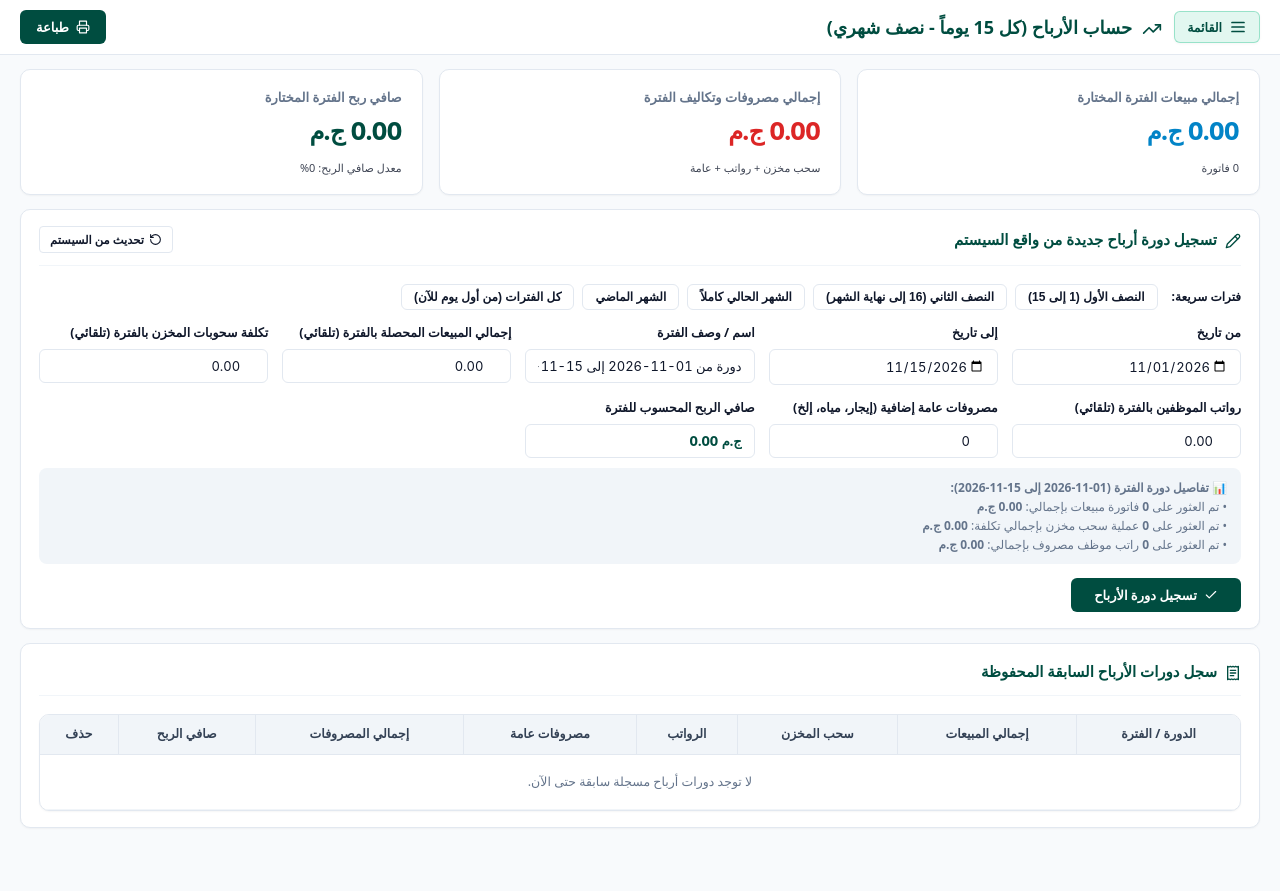
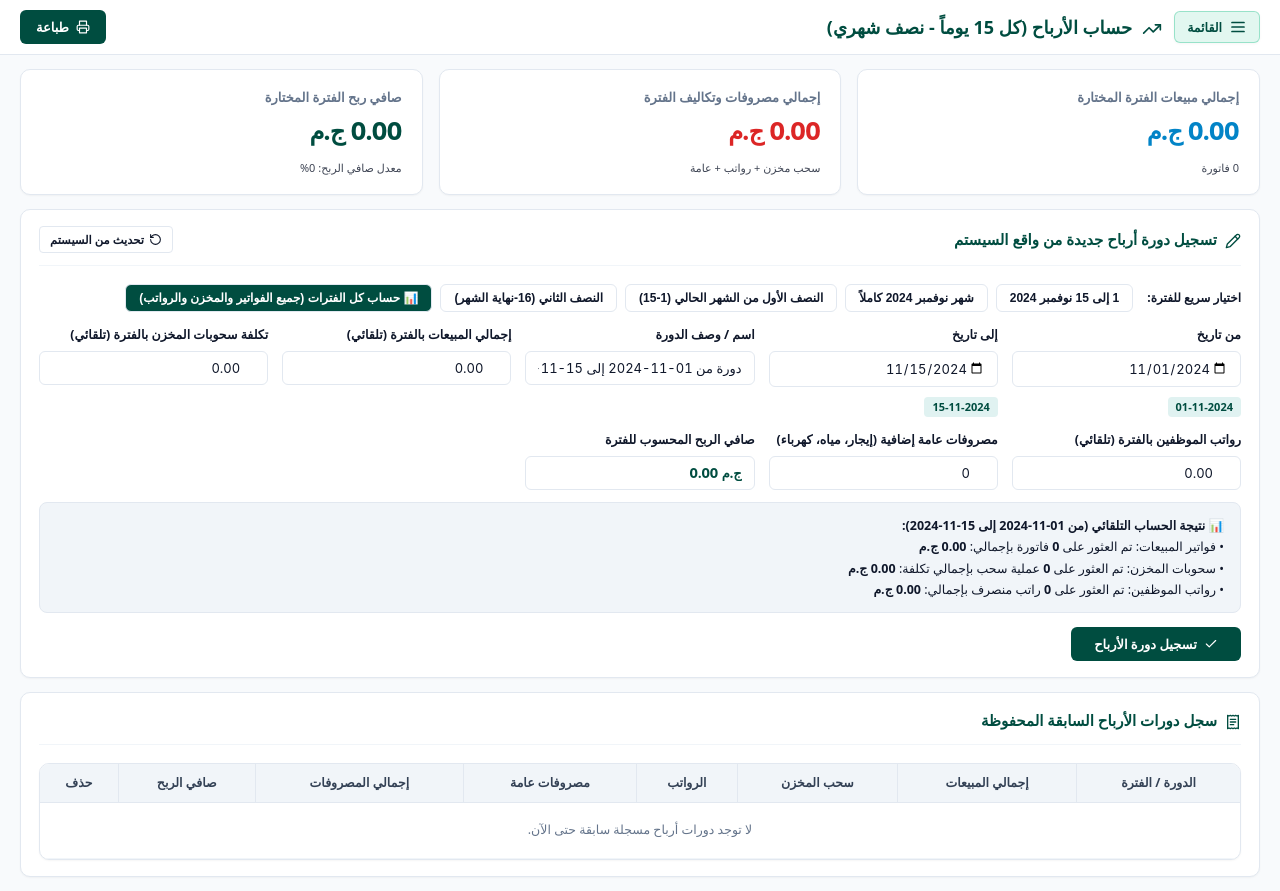
Before and after one commit to zo2005/Zizo-Business-Solutions, a plain HTML site: page Zizo-Business-Solutions-main/profit.html in a window 1280 px wide. Before the commit the page ends 842 px from the top, so only its background shows below. Drawn offline with Linux system fonts and the light colour scheme; no server answers; sample sign-in values are in the browser's storage.

Commit message:
تحديث صفحة الأرباح بدعم البحث الذكي وتحديد فترات 2024 وحساب كل الفترات وتجاوز كاش المتصفح

```diff
--- a/Zizo-Business-Solutions-main/profit.html
+++ b/Zizo-Business-Solutions-main/profit.html
@@ -3,6 +3,9 @@
 <head>
     <meta charset="UTF-8">
     <meta name="viewport" content="width=device-width, initial-scale=1.0">
+    <meta http-equiv="Cache-Control" content="no-cache, no-store, must-revalidate">
+    <meta http-equiv="Pragma" content="no-cache">
+    <meta http-equiv="Expires" content="0">
     <meta http-equiv="Content-Security-Policy" content="default-src 'self'; script-src 'self' 'unsafe-inline' 'unsafe-eval' https://www.gstatic.com https://apis.google.com; style-src 'self' 'unsafe-inline' https://fonts.googleapis.com; font-src 'self' https://fonts.gstatic.com data:; img-src 'self' data: blob: https:; connect-src 'self' https://*.firebaseio.com https://*.googleapis.com wss://*.firebaseio.com https://firestore.googleapis.com; frame-ancestors 'none';">
     <meta http-equiv="X-Frame-Options" content="DENY">
     <title>حساب الأرباح - Zizo Solutions</title>
@@ -17,7 +20,7 @@
             localStorage.setItem('isLoggedIn', 'true');
         }
     </script>
-    <link rel="stylesheet" href="app.css?v=4.0">
+    <link rel="stylesheet" href="app.css?v=5.0">
     <link rel="icon" type="image/svg+xml" href="icon.svg">
     <link rel="icon" type="image/x-icon" href="favicon.ico">
     <link rel="icon" type="image/png" sizes="32x32" href="favicon.png">
@@ -38,10 +41,11 @@
             gap: 8px;
             flex-wrap: wrap;
             margin-bottom: 14px;
+            align-items: center;
         }
         .period-shortcuts button {
             font-size: 12px;
-            padding: 5px 12px;
+            padding: 6px 13px;
             border-radius: 6px;
             cursor: pointer;
             border: 1px solid var(--border);
@@ -58,11 +62,23 @@
         .breakdown-box {
             background: var(--surface-hover);
             border-radius: 8px;
-            padding: 10px 14px;
-            font-size: 12px;
-            color: var(--text-muted);
-            margin-top: 10px;
-            line-height: 1.6;
+            padding: 12px 16px;
+            font-size: 12.5px;
+            color: var(--text);
+            margin-top: 12px;
+            line-height: 1.7;
+            border: 1px solid var(--border);
+        }
+        .date-badge {
+            display: inline-block;
+            direction: ltr;
+            font-size: 11px;
+            font-weight: 700;
+            color: var(--primary);
+            background: var(--primary-light);
+            padding: 2px 8px;
+            border-radius: 4px;
+            margin-top: 4px;
         }
     </style>
 </head>
@@ -97,7 +113,7 @@
                     <div class="metric-card success">
                         <div class="title">صافي ربح الفترة المختارة</div>
                         <div class="value" id="topPeriodNetVal">0.00 ج.م</div>
-                        <div style="font-size: 11px; opacity: 0.8; margin-top: 4px;" id="topPeriodMargin">معدل الربح: 0%</div>
+                        <div style="font-size: 11px; opacity: 0.8; margin-top: 4px;" id="topPeriodMargin">معدل صافي الربح: 0%</div>
                     </div>
                 </div>
 
@@ -109,30 +125,32 @@
 
                     <!-- أزرار الاختيار السريع للفترات -->
                     <div class="period-shortcuts">
-                        <span style="font-size: 12px; font-weight: 700; align-self: center; margin-left: 6px;">فترات سريعة:</span>
-                        <button type="button" onclick="setQuickPeriod('firstHalf')">النصف الأول (1 إلى 15)</button>
-                        <button type="button" onclick="setQuickPeriod('secondHalf')">النصف الثاني (16 إلى نهاية الشهر)</button>
-                        <button type="button" onclick="setQuickPeriod('thisMonth')">الشهر الحالي كاملاً</button>
-                        <button type="button" onclick="setQuickPeriod('lastMonth')">الشهر الماضي</button>
-                        <button type="button" onclick="setQuickPeriod('allTime')">كل الفترات (من أول يوم للآن)</button>
+                        <span style="font-size: 12px; font-weight: 700; margin-left: 6px;">اختيار سريع للفترة:</span>
+                        <button type="button" onclick="setQuickPeriod('nov2024_first')">1 إلى 15 نوفمبر 2024</button>
+                        <button type="button" onclick="setQuickPeriod('nov2024_all')">شهر نوفمبر 2024 كاملاً</button>
+                        <button type="button" onclick="setQuickPeriod('firstHalf')">النصف الأول من الشهر الحالي (1-15)</button>
+                        <button type="button" onclick="setQuickPeriod('secondHalf')">النصف الثاني (16-نهاية الشهر)</button>
+                        <button type="button" onclick="setQuickPeriod('allTime')" style="background: #004d40; color: #fff;">📊 حساب كل الفترات (جميع الفواتير والمخزن والرواتب)</button>
                     </div>
 
                     <form id="profitForm">
                         <div class="form-grid">
                             <div class="form-group">
                                 <label for="startDate">من تاريخ</label>
-                                <input type="date" id="startDate" lang="en-GB" dir="ltr" style="text-align: right;" onchange="calculatePeriodData()" oninput="calculatePeriodData()" required>
+                                <input type="date" id="startDate" lang="en-GB" dir="ltr" style="text-align: right;" onchange="calculatePeriodData()" oninput="calculatePeriodData()">
+                                <div><span class="date-badge" id="startDateBadge">--</span></div>
                             </div>
                             <div class="form-group">
                                 <label for="endDate">إلى تاريخ</label>
-                                <input type="date" id="endDate" lang="en-GB" dir="ltr" style="text-align: right;" onchange="calculatePeriodData()" oninput="calculatePeriodData()" required>
+                                <input type="date" id="endDate" lang="en-GB" dir="ltr" style="text-align: right;" onchange="calculatePeriodData()" oninput="calculatePeriodData()">
+                                <div><span class="date-badge" id="endDateBadge">--</span></div>
                             </div>
                             <div class="form-group">
-                                <label for="periodName">اسم / وصف الفترة</label>
-                                <input type="text" id="periodName" placeholder="مثال: دورة أرباح النصف الأول من الشهر" required>
+                                <label for="periodName">اسم / وصف الدورة</label>
+                                <input type="text" id="periodName" placeholder="مثال: دورة أرباح النصف الأول" required>
                             </div>
                             <div class="form-group">
-                                <label for="periodSales">إجمالي المبيعات المحصلة بالفترة (تلقائي)</label>
+                                <label for="periodSales">إجمالي المبيعات بالفترة (تلقائي)</label>
                                 <input type="number" id="periodSales" min="0" step="any" placeholder="0.00" lang="en" dir="ltr" style="text-align: right;" oninput="updateLiveNetProfit()" required>
                             </div>
                             <div class="form-group">
@@ -144,7 +162,7 @@
                                 <input type="number" id="salariesCost" min="0" step="any" placeholder="0.00" lang="en" dir="ltr" style="text-align: right;" oninput="updateLiveNetProfit()" required>
                             </div>
                             <div class="form-group">
-                                <label for="generalExpenses">مصروفات عامة إضافية (إيجار، مياه، إلخ)</label>
+                                <label for="generalExpenses">مصروفات عامة إضافية (إيجار، مياه، كهرباء)</label>
                                 <input type="number" id="generalExpenses" min="0" step="any" value="0" lang="en" dir="ltr" style="text-align: right;" oninput="updateLiveNetProfit()" required>
                             </div>
                             <div class="form-group">
@@ -192,8 +210,8 @@
     <!-- Firebase SDK (Compat) -->
     <script src="https://www.gstatic.com/firebasejs/10.12.0/firebase-app-compat.js"></script>
     <script src="https://www.gstatic.com/firebasejs/10.12.0/firebase-firestore-compat.js"></script>
-    <script src="firebase-config.js?v=4.0"></script>
-    <script src="app.js?v=4.0"></script>
+    <script src="firebase-config.js?v=5.0"></script>
+    <script src="app.js?v=5.0"></script>
     <script>
         App.requireAuth();
 
@@ -236,12 +254,10 @@
 
             let y, m, d;
             if (nums[0].length === 4) {
-                // 2026-11-15 أو 2026/11/15
                 y = parseInt(nums[0], 10);
                 m = parseInt(nums[1], 10);
                 d = parseInt(nums[2], 10);
             } else if (nums[2].length === 4) {
-                // 15-11-2026 أو 15/11/2026
                 y = parseInt(nums[2], 10);
                 const p0 = parseInt(nums[0], 10);
                 const p1 = parseInt(nums[1], 10);
@@ -264,13 +280,14 @@
          * التحقق هل التاريخ يقع داخل الفترة
          */
         function isDateInPeriod(targetDateStr, sDateStr, eDateStr) {
-            const cleanTarget = normalizeDate(targetDateStr);
             const cleanStart = normalizeDate(sDateStr);
             const cleanEnd = normalizeDate(eDateStr);
 
-            // إذا لم يتم تحديد بداية ونهاية نعتبره داخل الفترة
+            // إذا لم يحدد المستخدم بداية ونهاية (حساب كل الفترات) نعتبر السجل مشمولاً
             if (!cleanStart && !cleanEnd) return true;
-            if (!cleanTarget) return true; // إذا لم يكن هناك تاريخ مسجل للسجل ندرجه لعدم تفويت مبيعات
+
+            const cleanTarget = normalizeDate(targetDateStr);
+            if (!cleanTarget) return true; // إذا كان السجل بلا تاريخ نحسبه أيضاً لعدم تفويت مبيعات أو مصاريف
 
             const minDate = cleanStart && cleanEnd ? (cleanStart <= cleanEnd ? cleanStart : cleanEnd) : (cleanStart || cleanEnd);
             const maxDate = cleanStart && cleanEnd ? (cleanStart <= cleanEnd ? cleanEnd : cleanStart) : (cleanEnd || cleanStart);
@@ -306,28 +323,24 @@
             const endElem = document.getElementById('endDate');
             if (!startElem || !endElem) return;
 
-            let sDate, eDate;
+            let sDate = '', eDate = '';
 
-            if (type === 'firstHalf') {
+            if (type === 'nov2024_first') {
+                sDate = '2024-11-01';
+                eDate = '2024-11-15';
+            } else if (type === 'nov2024_all') {
+                sDate = '2024-11-01';
+                eDate = '2024-11-30';
+            } else if (type === 'firstHalf') {
                 sDate = `${year}-${String(month).padStart(2, '0')}-01`;
                 eDate = `${year}-${String(month).padStart(2, '0')}-15`;
             } else if (type === 'secondHalf') {
                 sDate = `${year}-${String(month).padStart(2, '0')}-16`;
                 const lastDay = new Date(year, month, 0).getDate();
                 eDate = `${year}-${String(month).padStart(2, '0')}-${String(lastDay).padStart(2, '0')}`;
-            } else if (type === 'thisMonth') {
-                sDate = `${year}-${String(month).padStart(2, '0')}-01`;
-                const lastDay = new Date(year, month, 0).getDate();
-                eDate = `${year}-${String(month).padStart(2, '0')}-${String(lastDay).padStart(2, '0')}`;
-            } else if (type === 'lastMonth') {
-                const prevM = month === 1 ? 12 : month - 1;
-                const prevY = month === 1 ? year - 1 : year;
-                sDate = `${prevY}-${String(prevM).padStart(2, '0')}-01`;
-                const lastDay = new Date(prevY, prevM, 0).getDate();
-                eDate = `${prevY}-${String(prevM).padStart(2, '0')}-${String(lastDay).padStart(2, '0')}`;
             } else if (type === 'allTime') {
-                sDate = `2024-01-01`;
-                eDate = `${year}-${String(month).padStart(2, '0')}-${String(today.getDate()).padStart(2, '0')}`;
+                sDate = '';
+                eDate = '';
             }
 
             startElem.value = sDate;
@@ -335,29 +348,53 @@
             calculatePeriodData();
         }
 
+        /**
+         * فحص السيستم تلقائياً لاقتراح أحدث فترة بها بيانات فعلية
+         */
         function initDefaultDates(force = false) {
             const startElem = document.getElementById('startDate');
             const endElem = document.getElementById('endDate');
             if (!startElem || !endElem) return;
             if (!force && startElem.value && endElem.value) return;
 
-            const today = new Date();
-            const year = today.getFullYear();
-            const month = today.getMonth() + 1;
-            const day = today.getDate();
+            // فحص التواريخ الموجودة فعلياً في المبيعات والرواتب والمخزن
+            const sales = getAllSourceData('salesList_', currentSales);
+            const history = getAllSourceData('inventoryHistory_', currentHistory);
+            const salaries = getAllSourceData('salariesList_', currentSalaries);
 
-            let sDate, eDate;
-            if (day <= 15) {
-                sDate = `${year}-${String(month).padStart(2, '0')}-01`;
-                eDate = `${year}-${String(month).padStart(2, '0')}-15`;
+            let allDates = [];
+            sales.forEach(s => {
+                const d = normalizeDate(s.deliveryDate || s.date || s.invoiceDate || (s.id && s.id > 1000000000000 ? new Date(s.id) : null));
+                if (d) allDates.push(d);
+            });
+            history.forEach(h => {
+                const d = normalizeDate(h.date || (h.id && h.id > 1000000000000 ? new Date(h.id) : null));
+                if (d) allDates.push(d);
+            });
+            salaries.forEach(sal => {
+                const d = normalizeDate(sal.date || sal.salaryDate || (sal.id && sal.id > 1000000000000 ? new Date(sal.id) : null));
+                if (d) allDates.push(d);
+            });
+
+            if (allDates.length > 0) {
+                allDates.sort();
+                const latest = allDates[allDates.length - 1]; // e.g. "2024-11-15"
+                const parts = latest.split('-');
+                const y = parts[0];
+                const m = parts[1];
+                const dayNum = parseInt(parts[2], 10);
+                if (dayNum <= 15) {
+                    startElem.value = `${y}-${m}-01`;
+                    endElem.value = `${y}-${m}-15`;
+                } else {
+                    startElem.value = `${y}-${m}-16`;
+                    const lastDay = new Date(parseInt(y, 10), parseInt(m, 10), 0).getDate();
+                    endElem.value = `${y}-${m}-${String(lastDay).padStart(2, '0')}`;
+                }
             } else {
-                sDate = `${year}-${String(month).padStart(2, '0')}-16`;
-                const lastDay = new Date(year, month, 0).getDate();
-                eDate = `${year}-${String(month).padStart(2, '0')}-${String(lastDay).padStart(2, '0')}`;
+                startElem.value = '2024-11-01';
+                endElem.value = '2024-11-15';
             }
-
-            startElem.value = sDate;
-            endElem.value = eDate;
         }
 
         function isSameRecord(a, b) {
@@ -416,18 +453,23 @@
             const endElem = document.getElementById('endDate');
             if (!startElem || !endElem) return;
 
-            if (!startElem.value || !endElem.value) {
-                initDefaultDates();
-            }
-
             const startVal = normalizeDate(startElem.value);
             const endVal = normalizeDate(endElem.value);
-            if (!startVal || !endVal) return;
 
-            // اسم الفترة المقترح
+            // تحديث بادج التاريخ بالأرقام الإنجليزية الواضحة
+            const sBadge = document.getElementById('startDateBadge');
+            const eBadge = document.getElementById('endDateBadge');
+            if (sBadge) sBadge.textContent = startVal ? formatDisplayDate(startVal) : 'غير محدد (من البداية)';
+            if (eBadge) eBadge.textContent = endVal ? formatDisplayDate(endVal) : 'غير محدد (حتى الآن)';
+
+            // اسم الدورة المقترح
             const periodField = document.getElementById('periodName');
-            if (periodField && (!periodField.value || periodField.value.startsWith('دورة من') || periodField.value.startsWith('فترة من'))) {
-                periodField.value = `دورة من ${formatDisplayDate(startVal)} إلى ${formatDisplayDate(endVal)}`;
+            if (periodField && (!periodField.value || periodField.value.startsWith('دورة من') || periodField.value.startsWith('فترة من') || periodField.value.includes('كل الفترات'))) {
+                if (startVal && endVal) {
+                    periodField.value = `دورة من ${formatDisplayDate(startVal)} إلى ${formatDisplayDate(endVal)}`;
+                } else {
+                    periodField.value = `حساب شامل لجميع الفترات السابقة والحالية`;
+                }
             }
 
             // 1. حساب كل المبيعات والفواتير المسجلة في الفترة
@@ -498,7 +540,7 @@
 
             historyList.forEach(hist => {
                 const typeStr = (hist.type || '').trim();
-                // حساب عمليات السحب من المخزن
+                // عمليات السحب من المخزن
                 if (typeStr === 'سحب' || typeStr.includes('سحب')) {
                     const histDate = hist.date || (hist.id && hist.id > 1000000000000 ? new Date(hist.id) : null);
                     if (isDateInPeriod(histDate, startVal, endVal)) {
@@ -550,11 +592,12 @@
             // صندوق توضيح تفاصيل الحساب
             const box = document.getElementById('calcDetailsBox');
             if (box) {
+                const dateSpan = startVal && endVal ? `من <strong>${formatDisplayDate(startVal)}</strong> إلى <strong>${formatDisplayDate(endVal)}</strong>` : `<strong>لكل الفترات المسجلة</strong>`;
                 box.innerHTML = `
-                    <strong>📊 تفاصيل دورة الفترة (${formatDisplayDate(startVal)} إلى ${formatDisplayDate(endVal)}):</strong><br>
-                    • تم العثور على <strong>${salesCount}</strong> فاتورة مبيعات بإجمالي: <strong>${totalPeriodSales.toFixed(2)} ج.م</strong><br>
-                    • تم العثور على <strong>${withdrawCount}</strong> عملية سحب مخزن بإجمالي تكلفة: <strong>${totalWithdrawCost.toFixed(2)} ج.م</strong><br>
-                    • تم العثور على <strong>${salariesCount}</strong> راتب موظف مصروف بإجمالي: <strong>${totalPeriodSalaries.toFixed(2)} ج.م</strong>
+                    <strong>📊 نتيجة الحساب التلقائي (${dateSpan}):</strong><br>
+                    • فواتير المبيعات: تم العثور على <strong>${salesCount}</strong> فاتورة بإجمالي: <strong>${totalPeriodSales.toFixed(2)} ج.م</strong><br>
+                    • سحوبات المخزن: تم العثور على <strong>${withdrawCount}</strong> عملية سحب بإجمالي تكلفة: <strong>${totalWithdrawCost.toFixed(2)} ج.م</strong><br>
+                    • رواتب الموظفين: تم العثور على <strong>${salariesCount}</strong> راتب منصرف بإجمالي: <strong>${totalPeriodSalaries.toFixed(2)} ج.م</strong>
                 `;
             }
 
```
Also changed, not shown: profit.html (+111 -68 lines).
